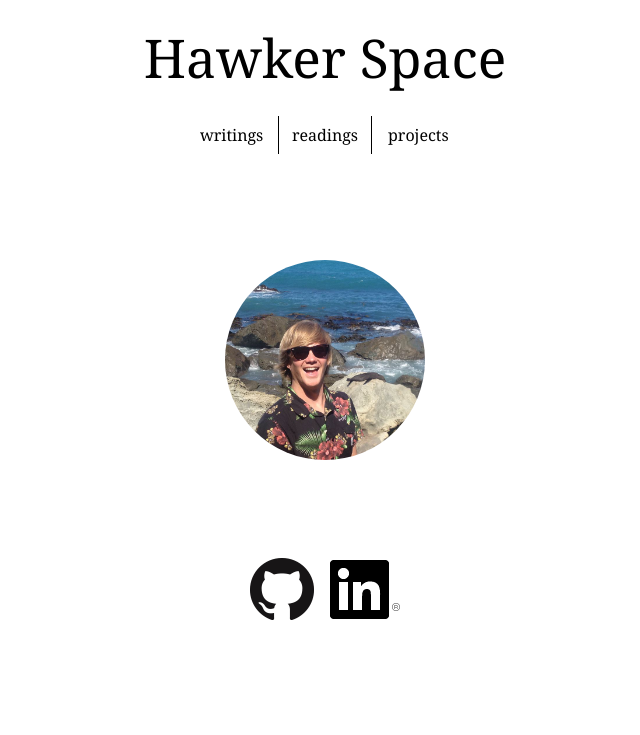
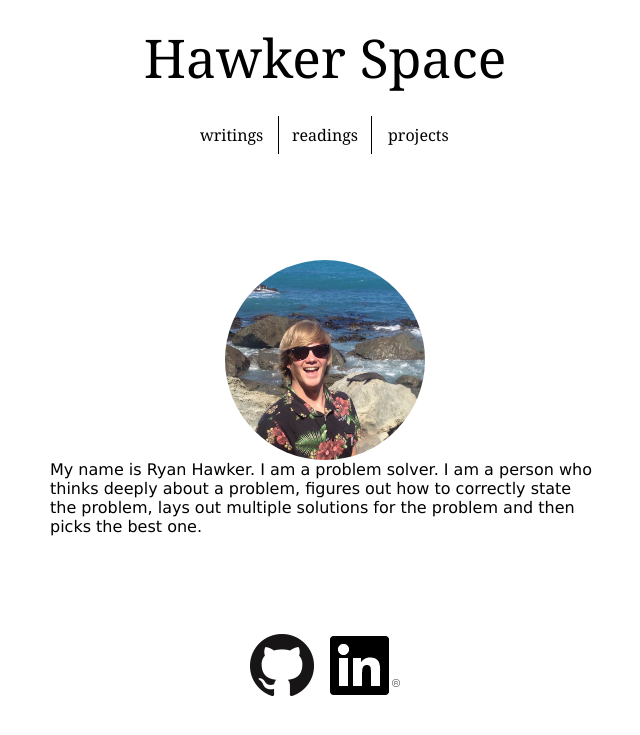
Before and after one commit to ryanhawker/hawker-space, a Jekyll site: the page built from index.html, in a window 1280 px wide. Shown: the top 735 px of the page, without its empty margins (315-955 px from the left). Built offline with Jekyll 4.4.1, drawn with Linux system fonts in a browser that asks for light colours; nearby versions of some CDN libraries; some web fonts are replaced; Markdown is read by kramdown in place of the engine named in the settings; a script that is not in the unit is left out.

Commit message:
Update index.html
Try to add description to front page

```diff
--- a/index.html
+++ b/index.html
@@ -5,3 +5,8 @@ title: Hawker Space
     <div id="profile-photo">
         <img src="/images/seals.jpg">
     </div>
+    <div>
+        My name is Ryan Hawker. I am a problem solver. I am a person who thinks deeply about a problem,
+        figures out how to correctly state the problem, lays out multiple solutions for the problem and
+        then picks the best one.
+    </div>
```
